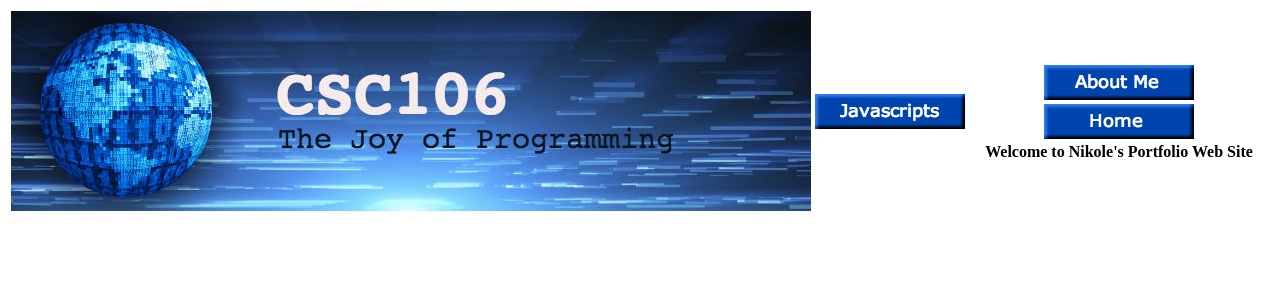
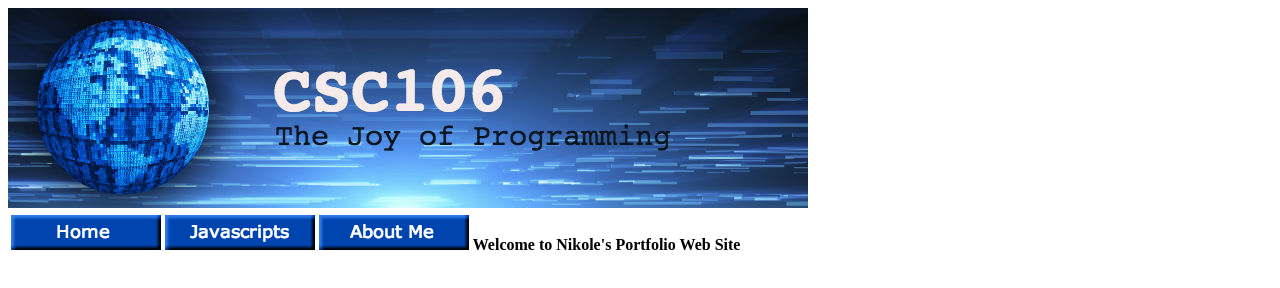
Before and after one commit to nikoledesimone/nikoledesimone.github.io, a plain HTML site: page index.html in a window 1280 px wide. Drawn offline with Linux system fonts and the light colour scheme.

Commit message:
Update index.html

```diff
--- a/index.html
+++ b/index.html
@@ -1,14 +1,15 @@
 <!DOCTYPE html>
 <html>
     <head>
+        <img src= "csc106_banner-2.jpg">
         <table>
             <tr>
-                <th><img src= "csc106_banner-2.jpg">
+                <th><img src="home button.png">
                 <th><img src= "javascriptsbutton.png">
                 <th><img src="aboutmebutton.png">
 
         <meta charset="utf-8">
-        <img src="home button.png"> <br>
+
         <title>Nikole's Programming Portfolio</title>
 
     </head>
```
